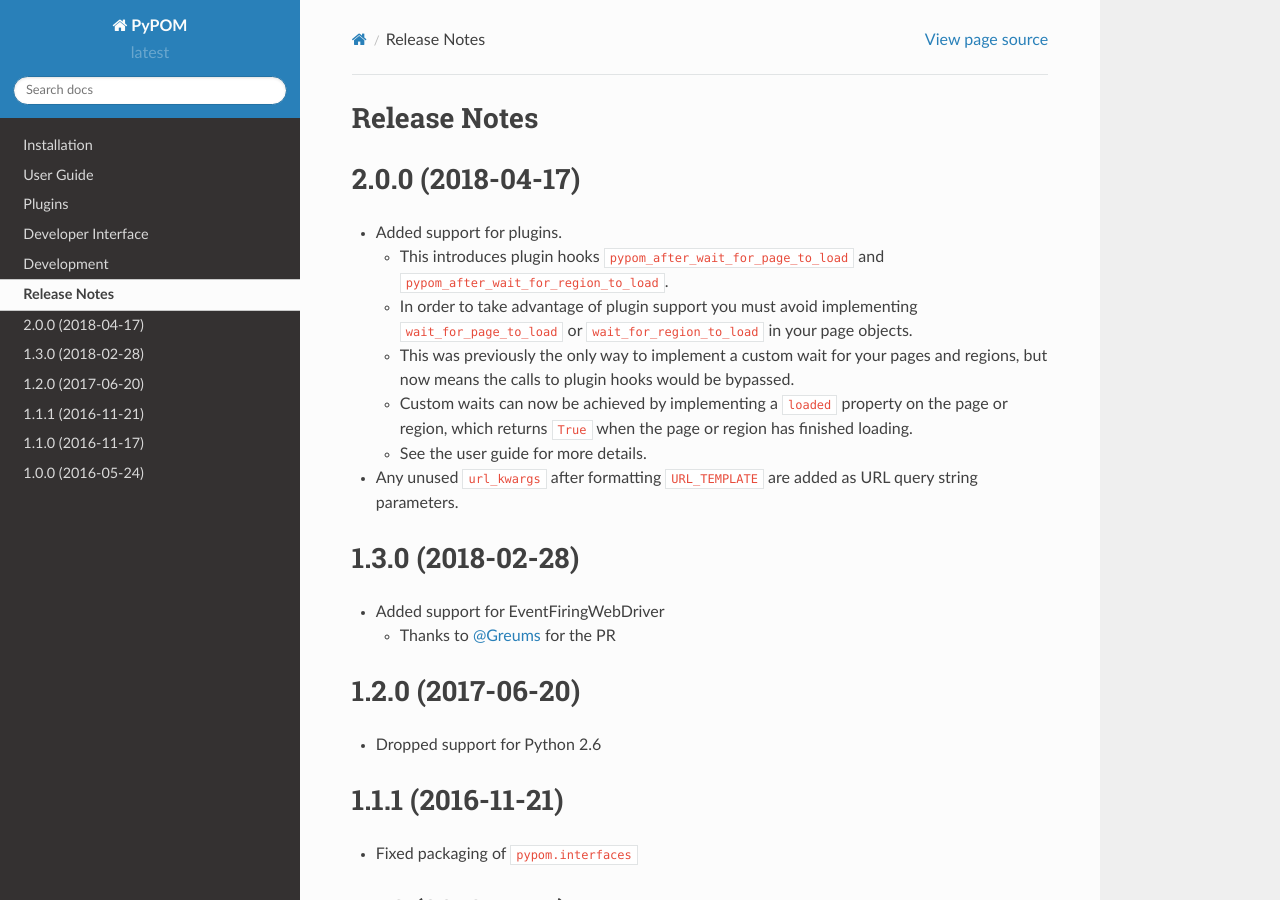
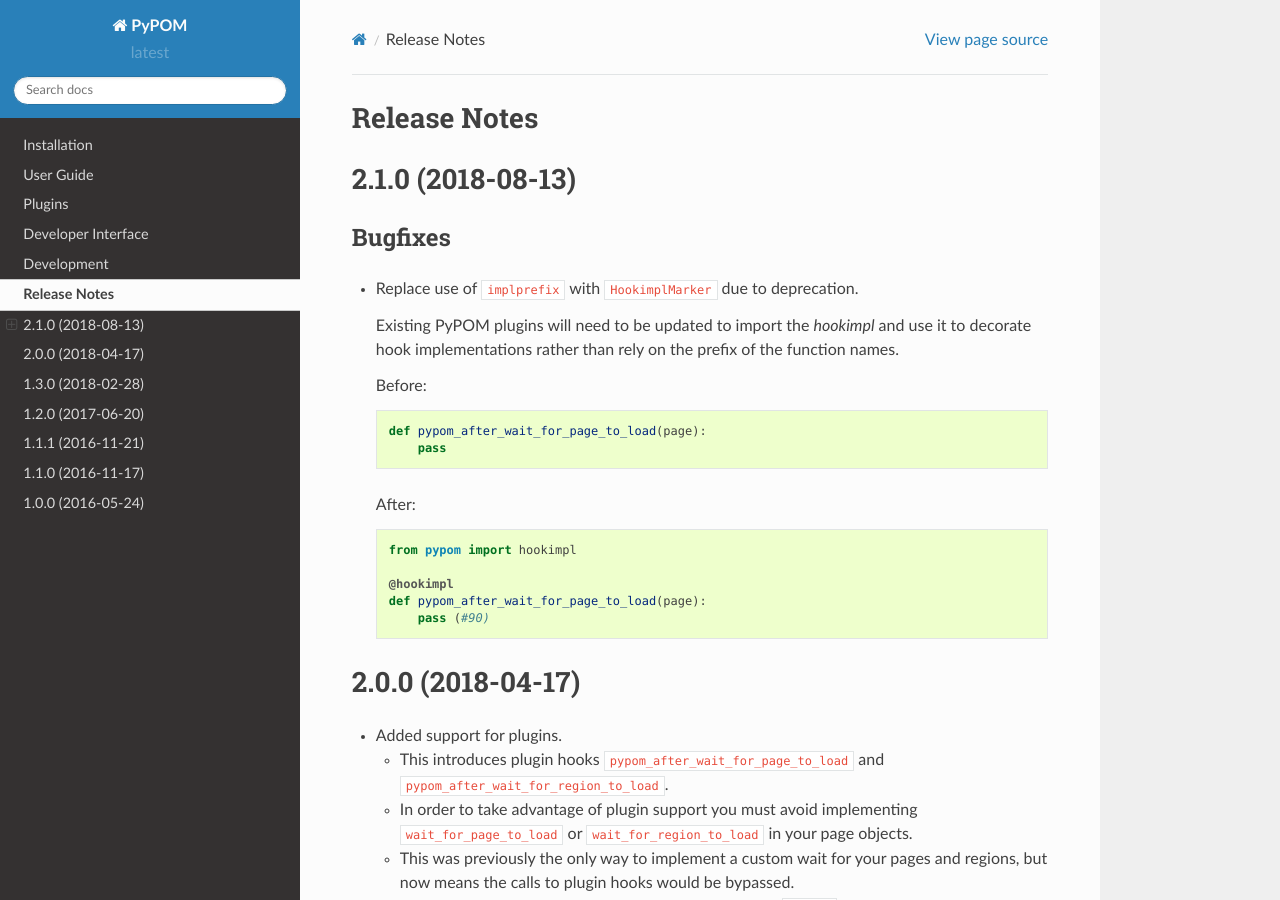
Before and after one commit to michaelwen45/michael-pom, a Sphinx documentation site: the page built from docs/news.rst, in a window 1280 px wide and 900 px high. Built offline with Sphinx 7.4.7 and the Read the Docs theme 2.0.0, drawn with Linux system fonts in a browser that asks for light colours.

Commit message:
Update release notes for v2.1.0

```diff
--- a/docs/news.rst
+++ b/docs/news.rst
@@ -2,6 +2,32 @@ Release Notes
 =============
 
 .. towncrier release notes start
+
+2.1.0 (2018-08-13)
+==================
+
+Bugfixes
+--------
+
+- Replace use of ``implprefix`` with ``HookimplMarker`` due to deprecation.
+
+  Existing PyPOM plugins will need to be updated to import the `hookimpl` and use
+  it to decorate hook implementations rather than rely on the prefix of the
+  function names.
+
+  Before::
+
+    def pypom_after_wait_for_page_to_load(page):
+        pass
+
+  After::
+
+    from pypom import hookimpl
+
+    @hookimpl
+    def pypom_after_wait_for_page_to_load(page):
+        pass (#90)
+
 
 2.0.0 (2018-04-17)
 ==================
```
Also changed, not shown: 1 other file.
